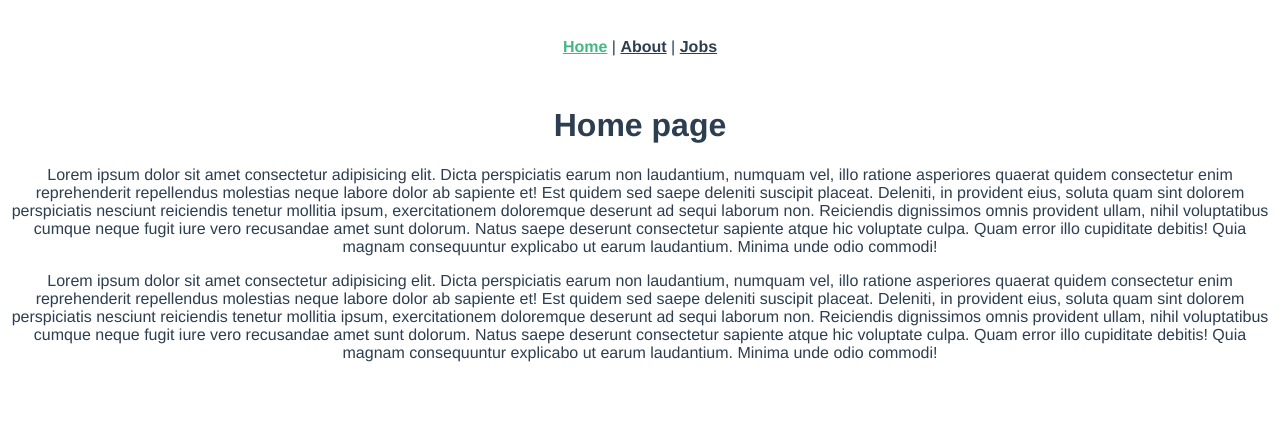
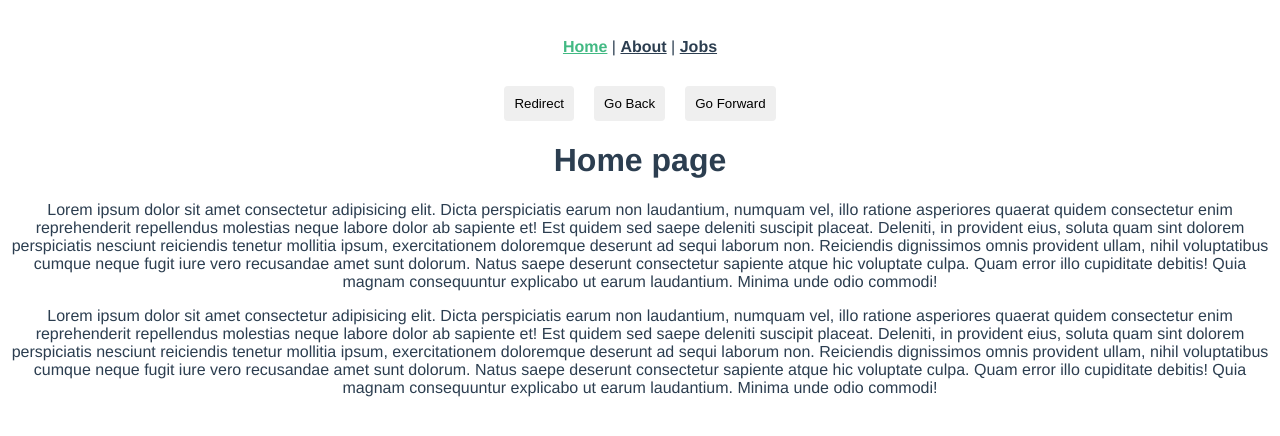
Before and after one commit to Huseinaz/ninja-jobs, a Vue app: page / in a window 1280 px wide. Shown: the top 436 px of the page. Built offline with nearby package versions, Linux system fonts and the light colour scheme.

Commit message:
Programmatic navigation

```diff
--- a/src/App.vue
+++ b/src/App.vue
@@ -4,8 +4,29 @@
     <router-link to="/about">About</router-link> |
     <router-link to="/jobs">Jobs</router-link>
   </nav>
+
+  <button @click="redirect">Redirect</button>
+  <button @click="back">Go Back</button>
+  <button @click="forward">Go Forward</button>
+
   <router-view/>
 </template>
+
+<script>
+export default {
+  methods: {
+    redirect() {
+      this.$router.push({name: 'home'})
+    },
+    back() {
+      this.$router.go(-1)
+    },
+    forward() {
+      this.$router.go(+1)
+    }
+  },
+}
+</script>
 
 <style>
 #app {
@@ -28,4 +49,15 @@
 nav a.router-link-exact-active {
   color: #42b983;
 }
+
+button {
+  margin: 0 10px;
+  padding: 10px;
+  border: none;
+  border-radius: 4px;
+}
+
+button:hover {
+  background: #42b983;
+}
 </style>
```
